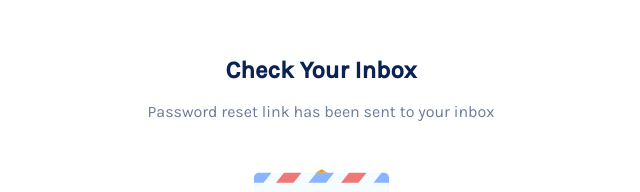
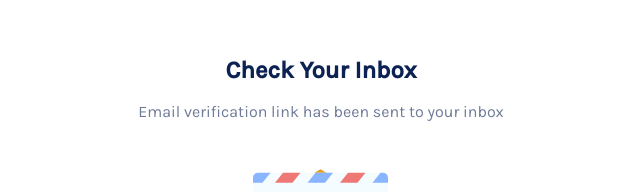
Before and after one commit to sparkpayrolls/SparkpayFrontend, a Next.js app: page /confirmemail in a window 1280 px wide. Shown: the part 146-338 px from the top of the page, without its empty margins (319-959 px from the left). Built offline with nearby package versions, Linux system fonts and the light colour scheme.

Commit message:
fix features for user email verification

```diff
--- a/pages/confirmemail/index.tsx
+++ b/pages/confirmemail/index.tsx
@@ -4,7 +4,7 @@ import React from "react";
 import Image from "next/image";
 import inbox from "../../public/inbox.svg";
 
-const ConfirmEmail: NextPage = () => {
+const VerifyEmail: NextPage = () => {
   return (
     <div className="check-inbox">
       <Head>
@@ -16,7 +16,7 @@ const ConfirmEmail: NextPage = () => {
         <h1 className="check-inbox__title">Check Your Inbox</h1>
         <p className="check-inbox__subtext">
           {" "}
-          Password reset link has been sent to your inbox{" "}
+          Email verification link has been sent to your inbox{" "}
         </p>
         <Image
           src={inbox}
@@ -31,4 +31,4 @@ const ConfirmEmail: NextPage = () => {
   );
 };
 
-export default ConfirmEmail;
+export default VerifyEmail;
--- a/pages/login/index.tsx
+++ b/pages/login/index.tsx
@@ -41,7 +41,7 @@ const Login: NextPage = () => {
               placeholder="password"
               name="password"
             />
-            <input
+            {/* <input
               name="password"
               placeholder="Enter Password"
               type={revealPassword ? "text" : "password"}
@@ -54,7 +54,7 @@ const Login: NextPage = () => {
               alt="hide password img"
               className="login-account__hide-and-show-password"
               onClick={() => setRevealPassword((prevState) => !prevState)}
-            />
+            /> */}
           </div>
           <div className="login-account__forgot-password">
             <p className="login-account__forgot-password-title">
--- a/styles/globals.scss
+++ b/styles/globals.scss
@@ -13,3 +13,4 @@
 @import "./pages/forget-password";
 @import "./pages/checkinbox";
 @import "./pages/reset-password";
+@import "./pages/verifyemail";
```
Also changed, not shown: styles/pages/_confirmemail.scss (deleted), styles/pages/_verifyemail.scss (added).
